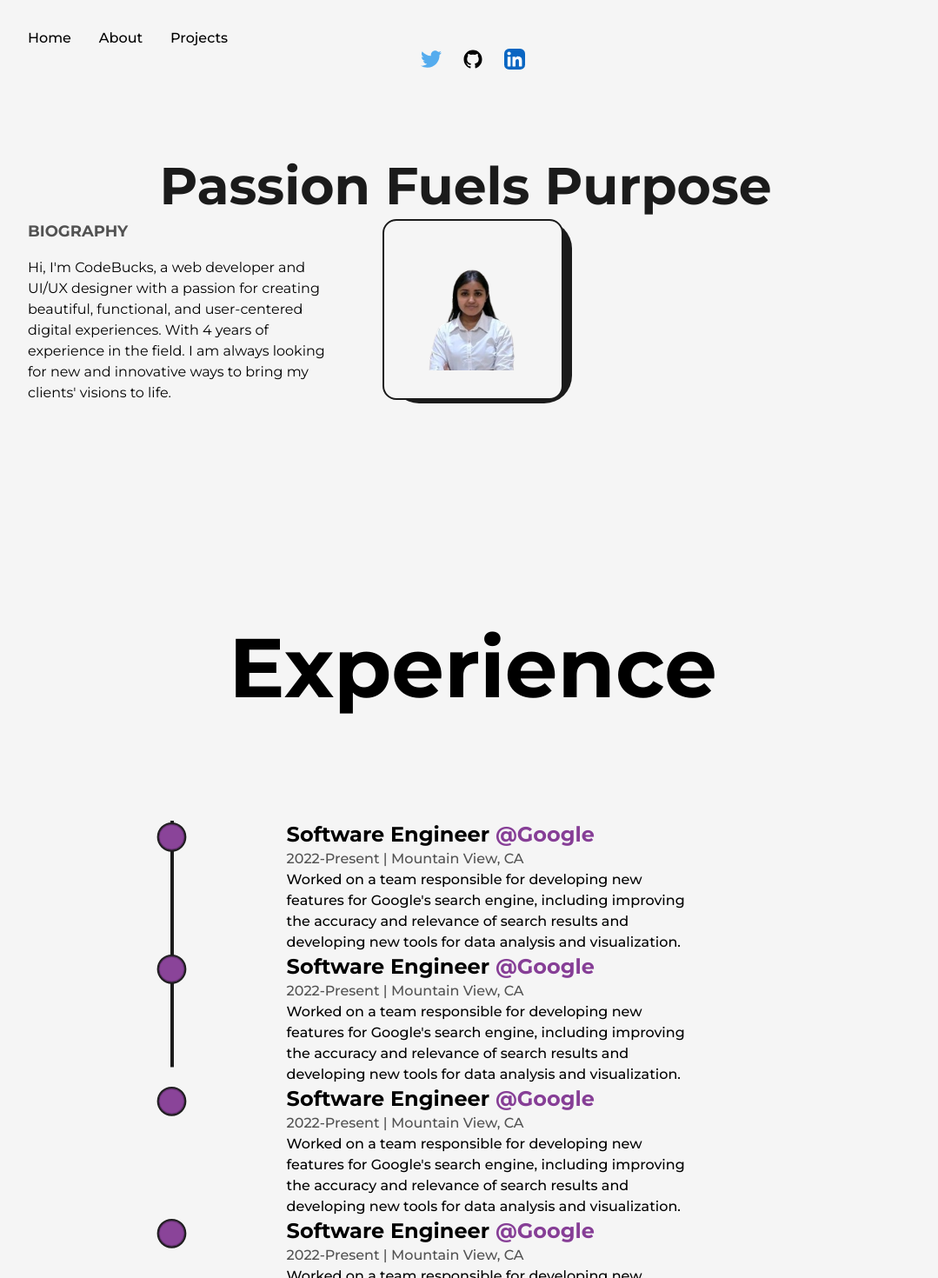
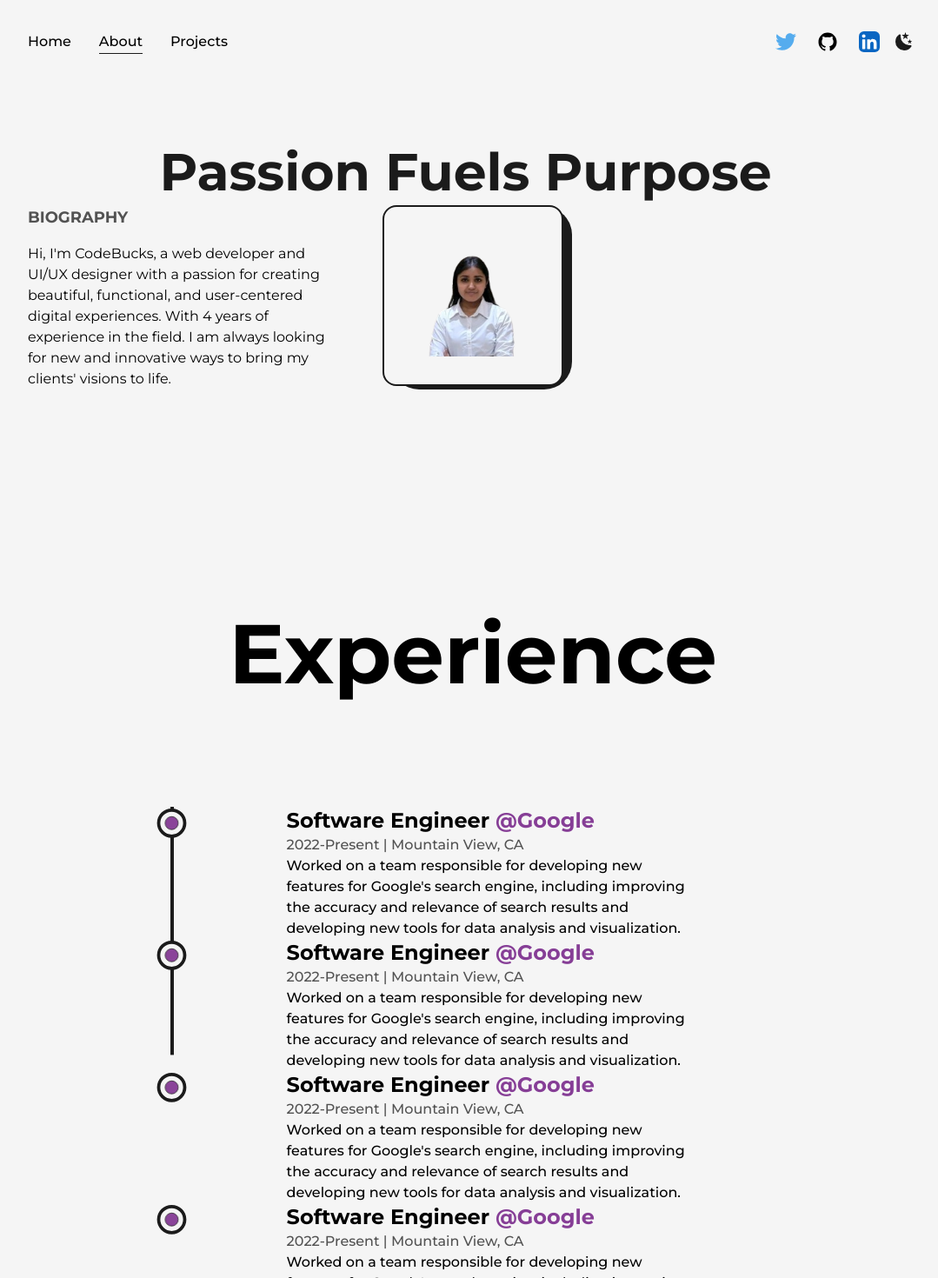
Before and after one commit to ayerhssb/portfolio-next, a Next.js app: page /about in a window 1280 px wide. Shown: the top 1470 px of the page at 87% size, without its empty margins (96-1175 px from the left). Built offline with nearby package versions, Linux system fonts and the light colour scheme.

Commit message:
modified diff pages for dark theme

```diff
--- a/src/components/AnimatedText.js
+++ b/src/components/AnimatedText.js
@@ -31,9 +31,9 @@
 
 const AnimatedText = ({text, className=""}) => {
   return (
-    <div className='w-full mx-auto py-2 flex items-center justify-center text-center overflow-hidden'>
+    <div className='w-full mx-auto py-2 flex items-center justify-center text-center overflow-hidden '>
 
-    <motion.h1 className={`inline-block w-full text-dark font-bold capitalize text-6xl ${className}`} variants={quote} initial="initial" animate="animate">{
+    <motion.h1 className={`inline-block w-full text-dark font-bold dark:text-light capitalize text-6xl ${className}`} variants={quote} initial="initial" animate="animate">{
         text.split(" ").map((word, index)=> <motion.span key={word+ '-' + index} className='inline-block' variants={singleWord}>
             {word}&nbsp;
         </motion.span>)
--- a/src/components/Experience.js
+++ b/src/components/Experience.js
@@ -47,7 +47,7 @@
       <div ref={ref} className="w-[75%] mx-auto relative">
         <motion.div
           style={{ scaleY: scrollYProgress }}
-          className="absolute left-9 top-0 w-[4px] h-full bg-dark origin-top"
+          className="absolute left-9 top-0 w-[4px] h-full bg-dark origin-top dark:bg-light"
         />
         <ul className="w-full flex flex-col items-start justify-between ml-4">
           <Details
--- a/src/components/Footer.js
+++ b/src/components/Footer.js
@@ -4,11 +4,11 @@
 
 const Footer = () => {
   return (
-    <footer className='w-full border-t-2 border-solid border-dark font-medium text-lg'>
+    <footer className='w-full border-t-2 border-solid border-dark dark:text-light dark:border-light font-medium text-lg'>
       <Layout className="py-8 flex items-center justify-between">
         <span>{new Date().getFullYear()} &copy; All Rights Resevred.</span>
         <div className='flex items-center'> Build with
-            <span className='text-primary text-2xl px-1'>&#9825;</span> by &nbsp;
+            <span className='text-primary dark:text-primaryDark text-2xl px-1'>&#9825;</span> by &nbsp;
 
         <Link href="/" target='_blank'>Shreya Bharti</Link>
         </div>
--- a/src/components/Layout.js
+++ b/src/components/Layout.js
@@ -2,7 +2,7 @@
 
 const Layout = ({children, className=""}) => {
   return (
-    <div className={`w-full h-full inline-block z-0 bg-light p-32 ${className}`}>
+    <div className={`w-full h-full inline-block z-0 bg-light dark:bg-dark p-32 ${className}`}>
       {children}
     </div>
   )
--- a/src/components/LiIcon.js
+++ b/src/components/LiIcon.js
@@ -14,7 +14,7 @@
     <svg className="-rotate-90" width="75" height="75" viewBox='0 0 100 100'>
         <circle cx="75" cy="50" r="20" className=' stroke-1 stroke-primary fill-none'/>
         <motion.circle cx="75" cy="50" r="20" className='stroke-[5px] fill-light' style={{pathLength : scrollYProgress}}/>
-        <circle cx="75" cy="50" r="20" className='animate-pulse stroke-0.5 fill-primary '/>
+        <circle cx="75" cy="50" r="10" className='animate-pulse stroke-1 fill-primary '/>
     </svg>
 
     </figure>
--- a/src/components/Logo.js
+++ b/src/components/Logo.js
@@ -7,7 +7,7 @@
 const Logo = () => {
   return (
     <div className='flex items-center justify-center mt-2'>
-    <MotionLink href="/" className='w-16 h-16 bg-dark text-light flex items-center justify-center rounded-full text-2xl font-bold'
+    <MotionLink href="/" className='w-16 h-16 bg-dark text-light flex items-center justify-center rounded-full text-2xl font-bold border border-solid border-transparent dark:border-light'
     whileHover={{backgroundColor:[]}}
     >CB</MotionLink>
 
--- a/src/components/Navbar.js
+++ b/src/components/Navbar.js
@@ -2,18 +2,19 @@
 import Logo from "./Logo";
 import Link from "next/link";
 import { useRouter } from "next/router";
-import { TwitterIcon, GithubIcon, LinkedInIcon } from "./Icons";
+import { TwitterIcon, GithubIcon, LinkedInIcon, SunIcon, MoonIcon } from "./Icons";
 import { motion } from "framer-motion";
 import about from "../pages/about";
+import useThemeSwitcher from "./hooks/useThemeSwitcher";
 
 const CustomLink = ({ href, title, className = "" }) => {
   const router = useRouter();
   return (
-    <Link href={href} className={`${className}`}>
+    <Link href={href} className={`${className} relative group`}>
       {title}
 
       <span
-        className={`h-[1px] inline-block bg-dark absolute left-0 -bottom-0.5 group-hover:w-full transition-[width] ease duration-300 ${
+        className={`h-[1px] dark:bg-light inline-block bg-dark absolute left-0 -bottom-0.5 group-hover:w-full transition-[width] ease duration-300 ${
           router.asPath === href ? "w-full" : "w-0"
         }`}
       >
@@ -24,9 +25,12 @@
 };
 
 const Navbar = () => {
+
+  const [mode, setMode] = useThemeSwitcher();
+
   return (
-    <header className="w-full px-32 py-8 font-medium items-center justify-between">
-      <nav>
+    <header className="w-full px-32 py-8 font-medium flex items-center justify-between dark:text-light">
+      <nav className="flex items-center justify-between flex-wrap " >
         <CustomLink href="/" title="Home" className="mr-4" />
         <CustomLink href="/about" title="About" className="mx-4" />
         <CustomLink href="/projects" title="Projects" className="ml-4" />
@@ -61,7 +65,19 @@
         >
           <LinkedInIcon />
         </motion.a>
+
+        <button
+        onclick={() => setMode(mode === "light" ? "dark" : "light")}
+        className={`ml-3 flex items-center justify-center rounded-full p-1 ${mode === "light" ? "bg-dark text-light " : "bg-light text-dark"}` } >
+          {
+            mode === "dark" ? <SunIcon className={"fill-dark"} /> : <MoonIcon className={"fill-dark"} />
+          }
+        </button>
       </nav>
+
+      {/* <div className="absolute left-[50%] top-2 translate-x-[-50%]">
+        <Logo />
+      </div> */}
     </header>
   );
 };
--- a/src/pages/_app.js
+++ b/src/pages/_app.js
@@ -17,9 +17,10 @@
         <meta name="viewport" content="width=device-width, initial-scale=1" />
         <link rel="icon" href="/favicon.ico" />
       </Head>
-      <main className={`${montserrat.variable} font-mont bg-light w-full min-h-screen`}>
+      <main className={`${montserrat.variable} font-mont bg-light dark:bg-dark w-full min-h-screen`}>
         <Navbar />
         <Component {...pageProps} />
+
         <Footer/>
       </main>
     </>
--- a/src/pages/_document.js
+++ b/src/pages/_document.js
@@ -1,13 +1,21 @@
-import { Html, Head, Main, NextScript } from 'next/document'
+import { Html, Head, Main, NextScript } from "next/document";
+import Script from "next/script";
 
 export default function Document() {
   return (
     <Html lang="en">
       <Head />
       <body>
+        <Script id="theme-switcher" strategy="beforeInteractive">
+          {`if (localStorage.theme === 'dark' || (!('theme' in localStorage) && window.matchMedia('(prefers-color-scheme: dark)').matches)) {
+  document.documentElement.classList.add('dark')
+} else {
+  document.documentElement.classList.remove('dark')
+}`}
+        </Script>
         <Main />
         <NextScript />
       </body>
     </Html>
-  )
+  );
 }
--- a/src/pages/about.js
+++ b/src/pages/about.js
@@ -13,12 +13,12 @@
         <title>About</title>
         <meta name="description" content="any description"></meta>
       </Head>
-      <main className="flex w-full flex-col items-center justify-center">
+      <main className="flex w-full flex-col items-center justify-center dark:text-light">
         <Layout className="pt-16">
           <AnimatedText text="Passion Fuels Purpose" />
           <div className="w-full grid grid-cols-8 gap-16">
             <div className="col-span-3 flex flex-col items-start justify-start">
-              <h2 className="mb-4 text-lg font-bold uppercase text-dark/75">
+              <h2 className="mb-4 text-lg font-bold uppercase text-dark/75 dark:text-light/75">
                 Biography
               </h2>
 
@@ -30,7 +30,7 @@
                 clients' visions to life.
               </p>
             </div>
-            <div className="col-span-2 relative h-max rounded-2xl border-2 border-solid border-dark bg-light p-8">
+            <div className="col-span-2 relative h-max rounded-2xl border-2 border-solid border-dark bg-light p-8 dark:bg-dark dark:border-light">
 
             <div className="absolute top-0 -right-3 -z-10 w-[102%] h-[103%] rounded-[2rem] bg-dark"/>
             <Image src={profilePic} alt="Profile Image" className="w-full h-auto rounded-2xl"/>
--- a/src/pages/index.js
+++ b/src/pages/index.js
@@ -13,7 +13,7 @@
         <title>Create Next App</title>
         <meta name="description" content="Generated by create next app" />
       </Head>
-      <main className="flex items-center text-dark w-full min-h-screen">
+      <main className="flex items-center text-dark w-full min-h-screen dark:text-light">
         <Layout className="pt-2">
           <div className="flex items-center justify-between w-full">
             <div className="w-1/2">
@@ -28,9 +28,9 @@
                 web development.
               </p>
               <div className="flex items-center self-start mt-2">
-                <Link href="/dummy.pdf" target="_blank" className="flex items-center bg-dark text-light p-2.5 px-6 rounded-lg text-lg font-semibold hover:bg-light hover:text-dark border-2 border-solid border-transparent hover:border-dark" download={true}>Resume <LinkArrow className={"w-6 ml-1"}/></Link>
+                <Link href="/dummy.pdf" target="_blank" className="flex items-center bg-dark text-light p-2.5 px-6 rounded-lg text-lg font-semibold hover:bg-light hover:text-dark border-2 border-solid border-transparent hover:border-dark dark:bg-light dark:text-dark hover:dark:bg-dark hover:dark:border-light     hover:dark:text-light" download={true}>Resume <LinkArrow className={"w-6 ml-1"}/></Link>
 
-                <Link href="mailto:abcd@gmail.com" target="_blank" className="ml-4 text-lg font-medium underline capitalize text-dark">Contact</Link>
+                <Link href="mailto:abcd@gmail.com" target="_blank" className="ml-4 text-lg font-medium underline capitalize text-dark dark:text-light">Contact</Link>
               </div>
             </div>
           </div>
--- a/tailwind.config.js
+++ b/tailwind.config.js
@@ -8,6 +8,7 @@
     // Or if using `src` directory:
     "./src/**/*.{js,ts,jsx,tsx,mdx}",
   ],
+  darkMode: 'class',
   theme: {
     extend: {
       fontFamily: {
```
